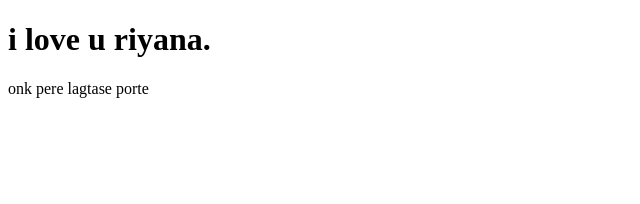
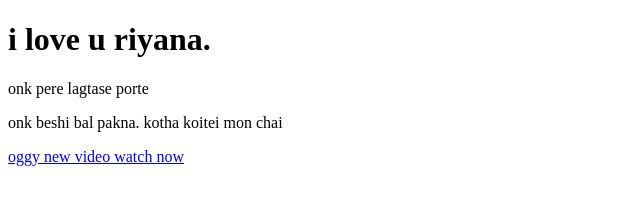
Before and after one commit to Nahiyan902/new-project-1, a plain HTML site: page index.html in a window 1280 px wide. Shown: the whole page, without its empty margins (0-640 px from the left). Drawn offline with Linux system fonts and the light colour scheme.

Commit message:
add acnkor

```diff
--- a/index.html
+++ b/index.html
@@ -3,10 +3,16 @@
 <head>
     <meta charset="UTF-8">
     <meta name="viewport" content="width=device-width, initial-scale=1.0">
-    <title>Document</title>
+    <title>pera jibon</title>
 </head>
 <body>
     <h1>i love u riyana.</h1>
     <p>onk pere lagtase porte</p>
+    <p>onk beshi bal pakna. kotha koitei mon chai</p>
+<div>
+    <a href="https://www.youtube.com/watch?v=GSFJ49yqTwo">oggy new video watch now</a>
+
+</div>
+
 </body>
 </html>
```
